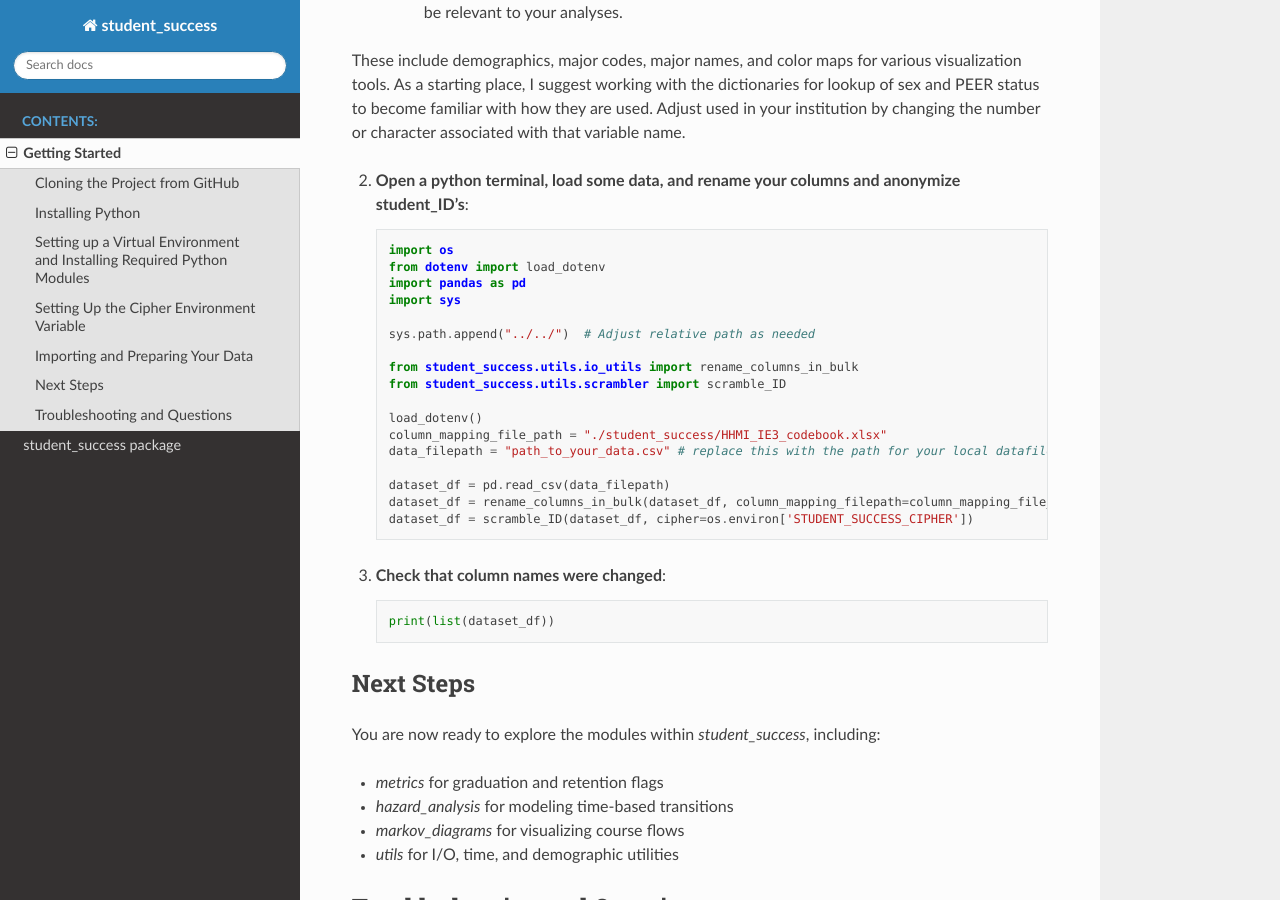
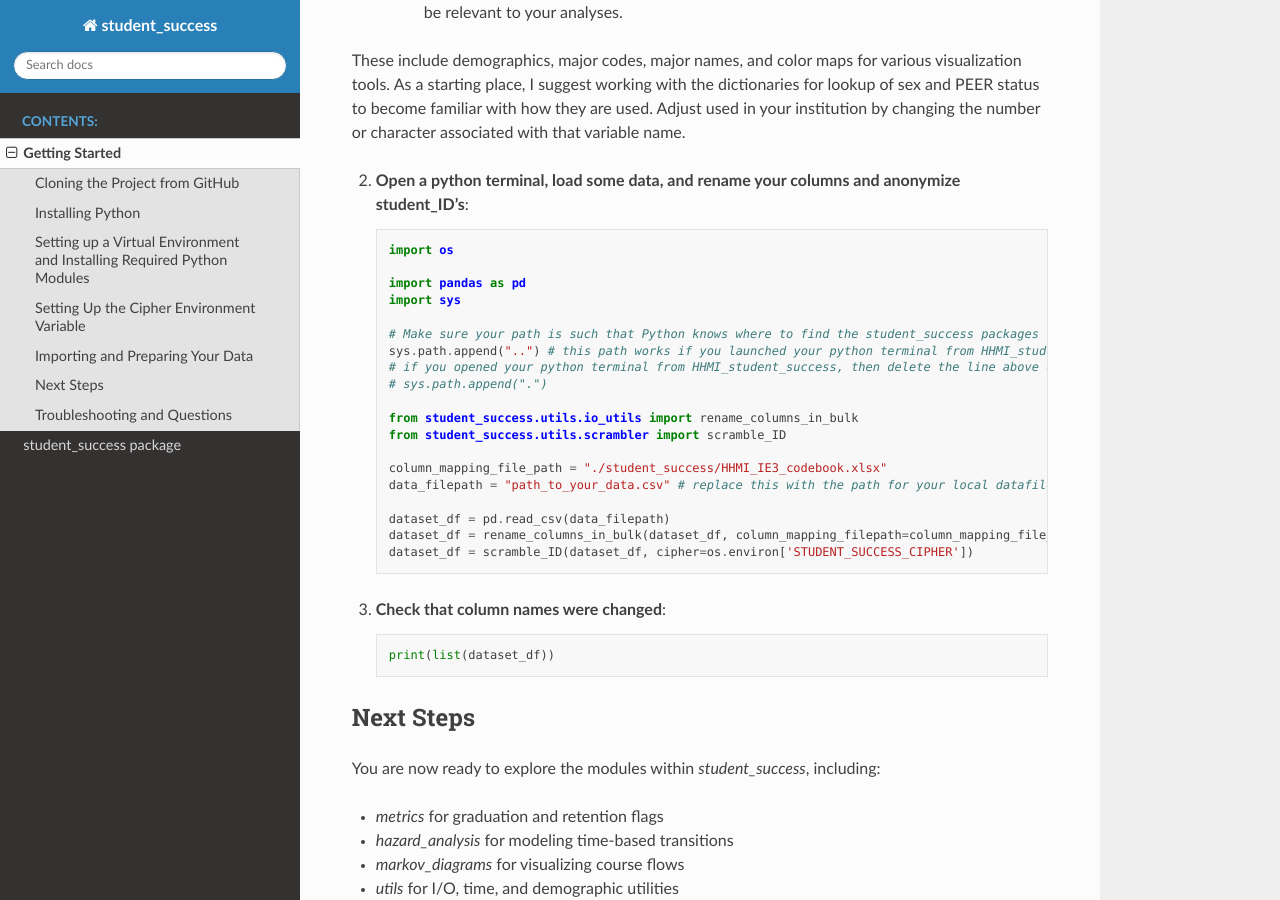
Before and after one commit to pnulrich/Student_Success, a Sphinx documentation site: the page built from docs/source/GettingStarted.rst, in a window 1280 px wide and 900 px high, scrolled down 2781 px. Built offline with Sphinx 7.4.7 and the Read the Docs theme 3.1.0, drawn with Linux system fonts in a browser that asks for light colours.

Commit message:
dotenv not needed; openpyxl is, however, in order to read the Excel formatted column codebook

```diff
--- a/docs/source/GettingStarted.rst
+++ b/docs/source/GettingStarted.rst
@@ -135,16 +135,18 @@ used in your institution by changing the number or character associated with tha
    .. code-block:: python
 
       import os
-      from dotenv import load_dotenv
+
       import pandas as pd
       import sys
 
-      sys.path.append("../../")  # Adjust relative path as needed
+      # Make sure your path is such that Python knows where to find the student_success packages
+      sys.path.append("..") # this path works if you launched your python terminal from HHMI_student_success/student_success
+      # if you opened your python terminal from HHMI_student_success, then delete the line above and uncomment the one below
+      # sys.path.append(".")
 
       from student_success.utils.io_utils import rename_columns_in_bulk
       from student_success.utils.scrambler import scramble_ID
 
-      load_dotenv()
       column_mapping_file_path = "./student_success/HHMI_IE3_codebook.xlsx"
       data_filepath = "path_to_your_data.csv" # replace this with the path for your local datafile
 
```
Also changed, not shown: 3 other files.
